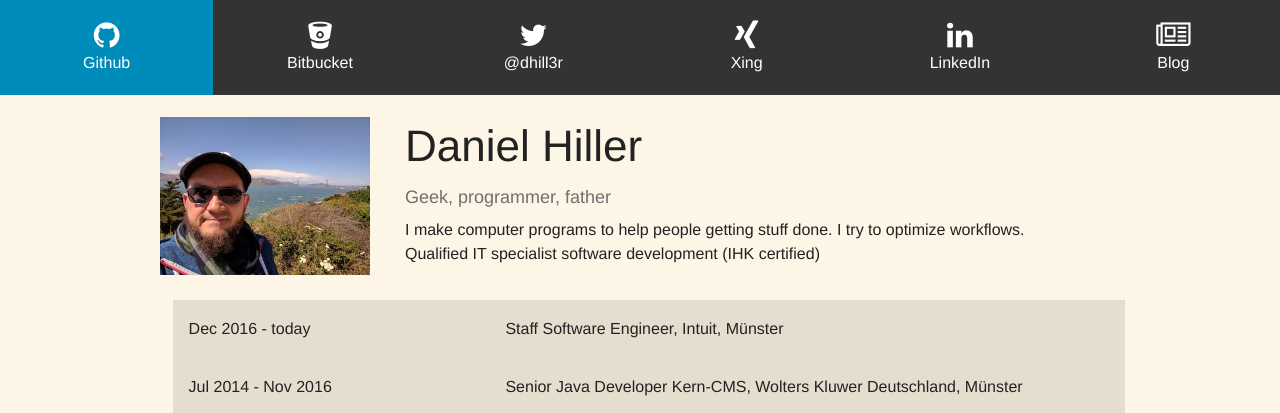
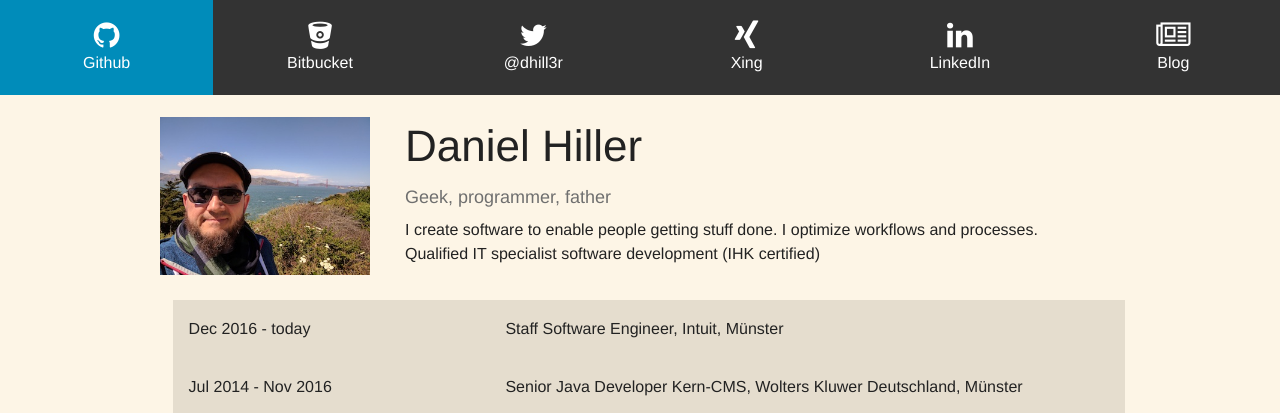
Before and after one commit to dhiller/dhiller.github.io, a Jekyll site: the page built from index.html, in a window 1280 px wide. Shown: the top 413 px of the page. Built offline with Jekyll 4.4.1, drawn with Linux system fonts in a browser that asks for light colours.

Commit message:
Update catch phrase

```diff
--- a/index.html
+++ b/index.html
@@ -15,8 +15,7 @@ layout: default
                 <h1>Daniel Hiller</h1>
                 <h5 class="subheader">Geek, programmer, father</h5>
 
-                I make computer programs to help people getting stuff done.
-                I try to optimize workflows.<br/>
+                I create software to enable people getting stuff done. I optimize workflows and processes.<br/>
                 Qualified IT specialist software development (IHK certified)<br/>
                 <br/>
 
```
